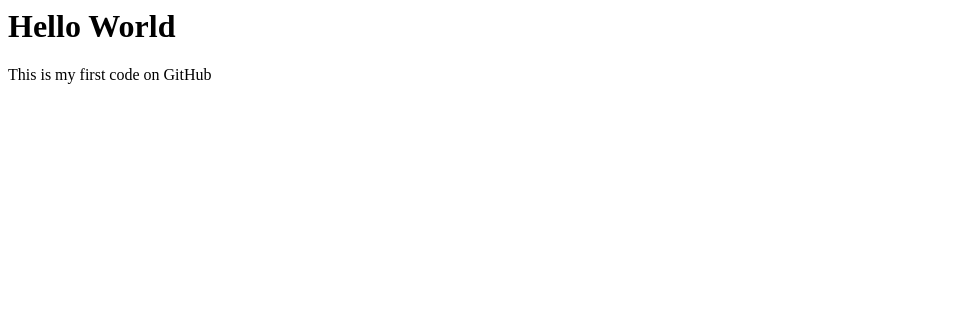
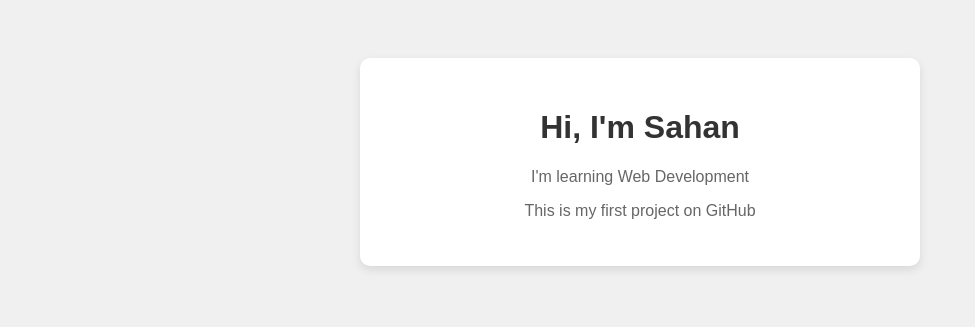
Before and after one commit to sahan2006-max/my-first-project, a plain HTML site: page index.html in a window 1280 px wide. Shown: the whole page, without its empty margins (0-975 px from the left). Drawn offline with Linux system fonts and the light colour scheme.

Commit message:
Update index.html

```diff
--- a/index.html
+++ b/index.html
@@ -1,2 +1,31 @@
-<h1>Hello World</h1>
-<p>This is my first code on GitHub</p>
+<!DOCTYPE html>
+<html>
+<head>
+  <title>Sahan - Portfolio</title>
+  <style>
+    body {
+      font-family: Arial, sans-serif;
+      text-align: center;
+      background: #f0f0f0;
+      padding: 50px;
+    }
+    .card {
+      background: white;
+      padding: 30px;
+      border-radius: 10px;
+      box-shadow: 0 4px 10px rgba(0,0,0,0.1);
+      max-width: 500px;
+      margin: auto;
+    }
+    h1 { color: #333; }
+    p { color: #666; }
+  </style>
+</head>
+<body>
+  <div class="card">
+    <h1>Hi, I'm Sahan</h1>
+    <p>I'm learning Web Development</p>
+    <p>This is my first project on GitHub</p>
+  </div>
+</body>
+</html>
```
